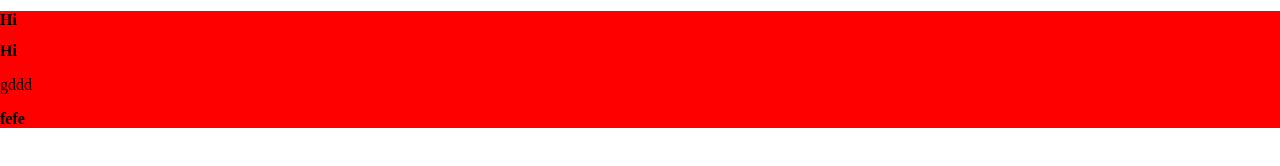
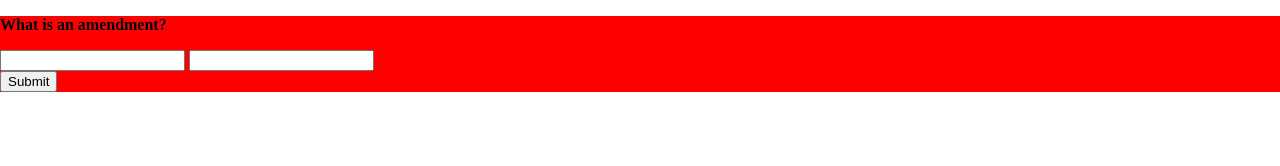
Before and after one commit to Mbarbotiko/citizenship, a plain HTML site: page test.html in a window 1280 px wide. Drawn offline with Linux system fonts and the light colour scheme.

Commit message:
adding quick javascript test for DOM changes

```diff
--- a/public/javascript/main.js
+++ b/public/javascript/main.js
@@ -111,3 +111,24 @@
 
 
 ];
+let countUp= function(){
+let count = 0
+let quickTest = document.querySelector('.question-section h1').innerHTML= questions[count].Q
+console.log(quickTest);
+
+count++
+quickTest = document.querySelector('.question-section h1').innerHTML= questions[count].Q
+console.log(count);
+console.log(quickTest);
+
+
+count++
+quickTest = document.querySelector('.question-section h1').innerHTML= questions[count].Q
+console.log(quickTest);
+console.log(count);
+
+count++
+quickTest = document.querySelector('.question-section h1').innerHTML= questions[count].Q
+console.log(quickTest);
+console.log(count);
+}();
--- a/test.html
+++ b/test.html
@@ -8,30 +8,29 @@
     <meta http-equiv="X-UA-Compatible" content="IE=edge">
     <title>Practice Test</title>
     <meta name="viewport" content="width=device-width, initial-scale=1">
-    <link rel="stylesheet" type="text/css" media="screen" >
+    <link rel="stylesheet" type="text/css" media="screen">
     <link rel="stylesheet" type="text/css" media="screen" href="./public/css/style.css">
 
 </head>
 
 <body>
 
-    <header>
 
-        <nav>
-
-
-        </nav>
-
-    </header>
-
-
-    <div class="container">
-        <h1>Hi</h1>
-        <h2>Hi</h2>
-        <p>gddd</p>
-        <h3>fefe</h3>
-
-    </div>
+    <section class="container">
+        <section class='question-section'>
+            <h1>Question will go here</h1>
+        </section>
+        <section class='answer-section'>
+            <form>
+                <input type='text'>
+                <input type='text'>
+                 <!-- form fields will be created here dynamically -->
+            </form>
+        </section>
+        <section class='enter-buttons'>
+            <input type='submit'>
+        </section>
+    </section>
 
     <footer>
 
@@ -39,7 +38,7 @@
     </footer>
 
 
-    <!-- <script src="./public/javascript/main.js"></script> -->
+    <script src="./public/javascript/main.js"></script>
 </body>
 
 </html>
```
Also changed, not shown: index.html (+1 -1 lines).
